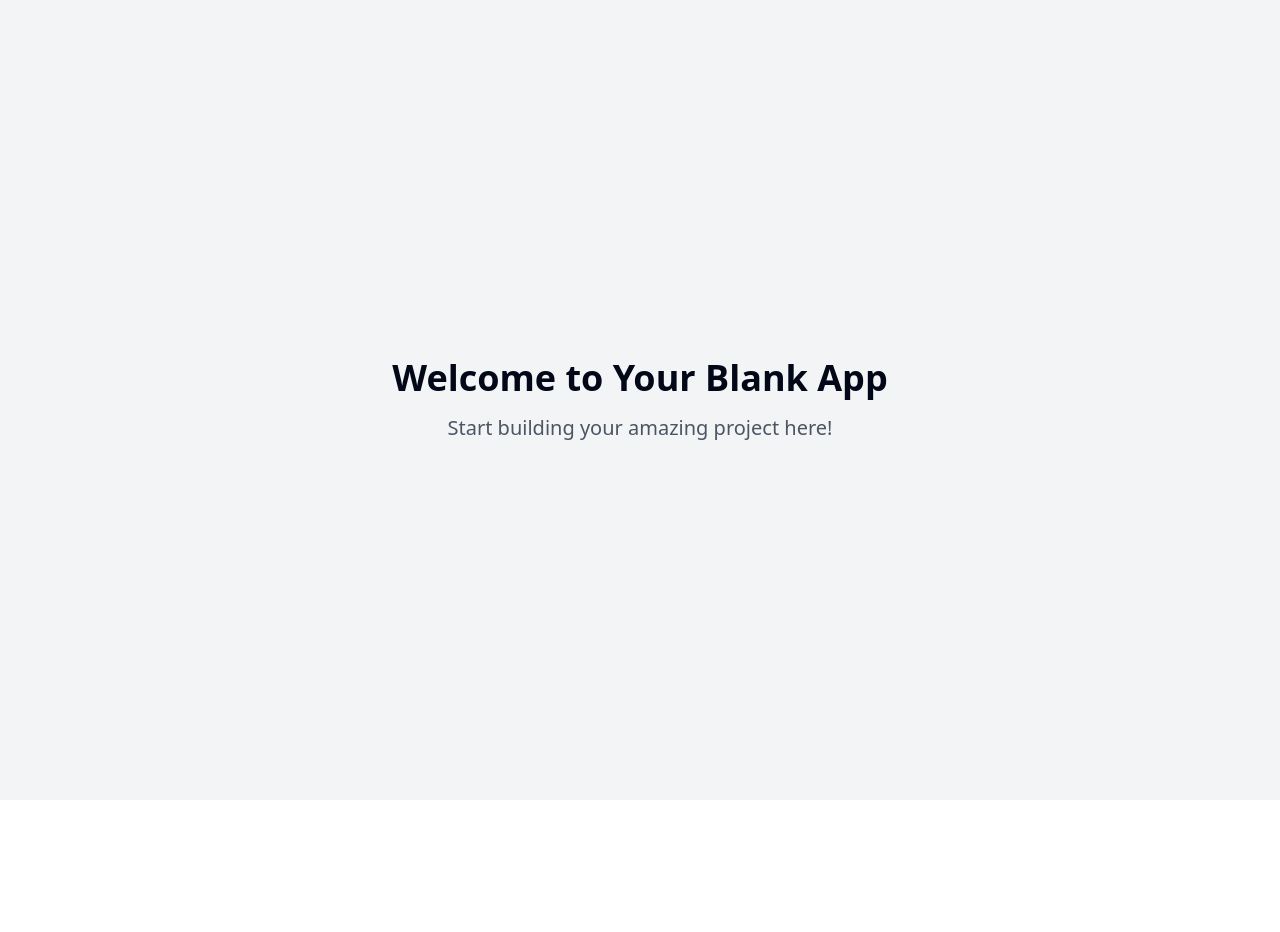
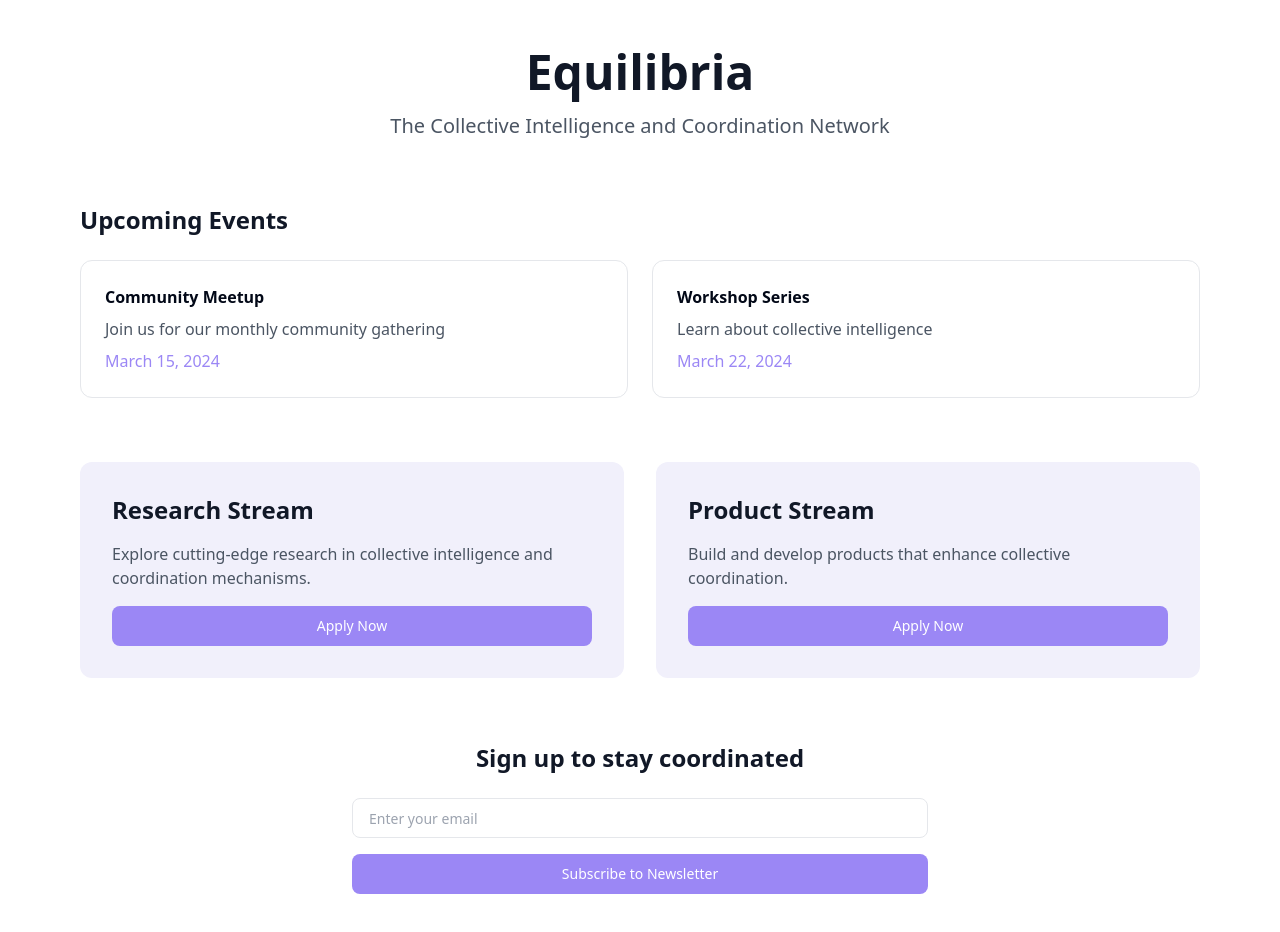
Before and after one commit to Equilibria-Network/eq-network, a React (Vite) app: page / in a window 1280 px wide. Shown: the top 932 px of the page. Before the commit the page ends 800 px from the top, so only its background shows below. Built offline with nearby package versions, Linux system fonts and the light colour scheme.

Commit message:
Create webpage from wireframe
Implemented the design and layout of the webpage as specified in the provided wireframe. Adjustments made to component structure and styling to align with the intended user interface.
[skip gpt_engineer]

```diff
--- a/src/index.css
+++ b/src/index.css
@@ -6,72 +6,39 @@
   :root {
     --background: 0 0% 100%;
     --foreground: 222.2 84% 4.9%;
-
     --card: 0 0% 100%;
     --card-foreground: 222.2 84% 4.9%;
-
     --popover: 0 0% 100%;
     --popover-foreground: 222.2 84% 4.9%;
-
     --primary: 222.2 47.4% 11.2%;
     --primary-foreground: 210 40% 98%;
-
     --secondary: 210 40% 96.1%;
     --secondary-foreground: 222.2 47.4% 11.2%;
-
     --muted: 210 40% 96.1%;
     --muted-foreground: 215.4 16.3% 46.9%;
-
     --accent: 210 40% 96.1%;
     --accent-foreground: 222.2 47.4% 11.2%;
-
     --destructive: 0 84.2% 60.2%;
     --destructive-foreground: 210 40% 98%;
-
     --border: 214.3 31.8% 91.4%;
     --input: 214.3 31.8% 91.4%;
     --ring: 222.2 84% 4.9%;
-
     --radius: 0.5rem;
   }
 
-  .dark {
-    --background: 222.2 84% 4.9%;
-    --foreground: 210 40% 98%;
-
-    --card: 222.2 84% 4.9%;
-    --card-foreground: 210 40% 98%;
-
-    --popover: 222.2 84% 4.9%;
-    --popover-foreground: 210 40% 98%;
-
-    --primary: 210 40% 98%;
-    --primary-foreground: 222.2 47.4% 11.2%;
-
-    --secondary: 217.2 32.6% 17.5%;
-    --secondary-foreground: 210 40% 98%;
-
-    --muted: 217.2 32.6% 17.5%;
-    --muted-foreground: 215 20.2% 65.1%;
-
-    --accent: 217.2 32.6% 17.5%;
-    --accent-foreground: 210 40% 98%;
-
-    --destructive: 0 62.8% 30.6%;
-    --destructive-foreground: 210 40% 98%;
-
-    --border: 217.2 32.6% 17.5%;
-    --input: 217.2 32.6% 17.5%;
-    --ring: 212.7 26.8% 83.9%;
+  body {
+    @apply bg-background text-foreground antialiased;
   }
 }
 
-@layer base {
-  * {
-    @apply border-border;
-  }
+.card-hover {
+  @apply transition-all duration-300 hover:shadow-lg hover:-translate-y-1;
+}
 
-  body {
-    @apply bg-background text-foreground;
-  }
+.button-primary {
+  @apply px-6 py-3 bg-primary text-white rounded-lg transition-all duration-300 hover:bg-primary-hover;
 }
+
+.input-primary {
+  @apply w-full px-4 py-2 border border-gray-200 rounded-lg focus:outline-none focus:ring-2 focus:ring-primary/50;
+}
--- a/src/pages/Index.tsx
+++ b/src/pages/Index.tsx
@@ -1,12 +1,100 @@
-// Update this page (the content is just a fallback if you fail to update the page)
+import { useState } from "react";
+import { Button } from "@/components/ui/button";
+import { Input } from "@/components/ui/input";
+import { toast } from "sonner";
 
 const Index = () => {
+  const [email, setEmail] = useState("");
+
+  const handleSubscribe = (e: React.FormEvent) => {
+    e.preventDefault();
+    if (email) {
+      toast.success("Thanks for subscribing!");
+      setEmail("");
+    }
+  };
+
   return (
-    <div className="min-h-screen flex items-center justify-center bg-gray-100">
-      <div className="text-center">
-        <h1 className="text-4xl font-bold mb-4">Welcome to Your Blank App</h1>
-        <p className="text-xl text-gray-600">Start building your amazing project here!</p>
-      </div>
+    <div className="min-h-screen bg-background">
+      <main className="container max-w-6xl mx-auto px-4 py-12 space-y-16">
+        {/* Hero Section */}
+        <section className="text-center space-y-4 animate-fade-up">
+          <h1 className="text-4xl md:text-5xl font-bold text-gray-900">
+            Equilibria
+          </h1>
+          <p className="text-xl text-gray-600 max-w-2xl mx-auto">
+            The Collective Intelligence and Coordination Network
+          </p>
+        </section>
+
+        {/* Upcoming Events */}
+        <section className="space-y-6 animate-fade-up">
+          <h2 className="text-2xl font-semibold text-gray-900">
+            Upcoming Events
+          </h2>
+          <div className="grid grid-cols-1 md:grid-cols-2 gap-6">
+            <div className="card-hover bg-white p-6 rounded-xl border">
+              <h3 className="font-semibold mb-2">Community Meetup</h3>
+              <p className="text-gray-600">Join us for our monthly community gathering</p>
+              <p className="text-primary mt-2">March 15, 2024</p>
+            </div>
+            <div className="card-hover bg-white p-6 rounded-xl border">
+              <h3 className="font-semibold mb-2">Workshop Series</h3>
+              <p className="text-gray-600">Learn about collective intelligence</p>
+              <p className="text-primary mt-2">March 22, 2024</p>
+            </div>
+          </div>
+        </section>
+
+        {/* Streams Section */}
+        <section className="grid md:grid-cols-2 gap-8 animate-fade-up">
+          {/* Research Stream */}
+          <div className="bg-secondary p-8 rounded-xl space-y-4">
+            <h2 className="text-2xl font-semibold text-gray-900">
+              Research Stream
+            </h2>
+            <p className="text-gray-600">
+              Explore cutting-edge research in collective intelligence and coordination mechanisms.
+            </p>
+            <Button className="button-primary w-full">
+              Apply Now
+            </Button>
+          </div>
+
+          {/* Product Stream */}
+          <div className="bg-secondary p-8 rounded-xl space-y-4">
+            <h2 className="text-2xl font-semibold text-gray-900">
+              Product Stream
+            </h2>
+            <p className="text-gray-600">
+              Build and develop products that enhance collective coordination.
+            </p>
+            <Button className="button-primary w-full">
+              Apply Now
+            </Button>
+          </div>
+        </section>
+
+        {/* Newsletter Section */}
+        <section className="max-w-xl mx-auto text-center space-y-6 animate-fade-up">
+          <h2 className="text-2xl font-semibold text-gray-900">
+            Sign up to stay coordinated
+          </h2>
+          <form onSubmit={handleSubscribe} className="space-y-4">
+            <Input
+              type="email"
+              placeholder="Enter your email"
+              className="input-primary"
+              value={email}
+              onChange={(e) => setEmail(e.target.value)}
+              required
+            />
+            <Button type="submit" className="button-primary w-full">
+              Subscribe to Newsletter
+            </Button>
+          </form>
+        </section>
+      </main>
     </div>
   );
 };
--- a/tailwind.config.ts
+++ b/tailwind.config.ts
@@ -25,52 +25,28 @@ export default {
         background: "hsl(var(--background))",
         foreground: "hsl(var(--foreground))",
         primary: {
-          DEFAULT: "hsl(var(--primary))",
-          foreground: "hsl(var(--primary-foreground))",
+          DEFAULT: "#9b87f5",
+          hover: "#7E69AB",
         },
         secondary: {
-          DEFAULT: "hsl(var(--secondary))",
-          foreground: "hsl(var(--secondary-foreground))",
-        },
-        destructive: {
-          DEFAULT: "hsl(var(--destructive))",
-          foreground: "hsl(var(--destructive-foreground))",
-        },
-        muted: {
-          DEFAULT: "hsl(var(--muted))",
-          foreground: "hsl(var(--muted-foreground))",
-        },
-        accent: {
-          DEFAULT: "hsl(var(--accent))",
-          foreground: "hsl(var(--accent-foreground))",
-        },
-        popover: {
-          DEFAULT: "hsl(var(--popover))",
-          foreground: "hsl(var(--popover-foreground))",
-        },
-        card: {
-          DEFAULT: "hsl(var(--card))",
-          foreground: "hsl(var(--card-foreground))",
+          DEFAULT: "#F1F0FB",
+          foreground: "#6E59A5",
         },
       },
-      borderRadius: {
-        lg: "var(--radius)",
-        md: "calc(var(--radius) - 2px)",
-        sm: "calc(var(--radius) - 4px)",
-      },
       keyframes: {
-        "accordion-down": {
-          from: { height: "0" },
-          to: { height: "var(--radix-accordion-content-height)" },
-        },
-        "accordion-up": {
-          from: { height: "var(--radix-accordion-content-height)" },
-          to: { height: "0" },
+        "fade-up": {
+          "0%": {
+            opacity: "0",
+            transform: "translateY(10px)",
+          },
+          "100%": {
+            opacity: "1",
+            transform: "translateY(0)",
+          },
         },
       },
       animation: {
-        "accordion-down": "accordion-down 0.2s ease-out",
-        "accordion-up": "accordion-up 0.2s ease-out",
+        "fade-up": "fade-up 0.5s ease-out",
       },
     },
   },
```
